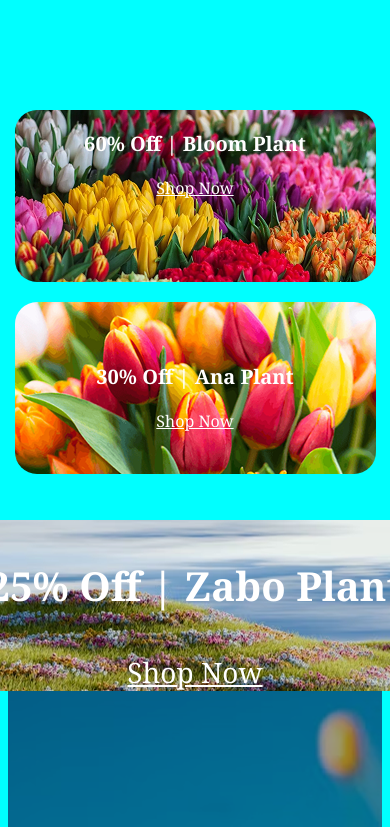
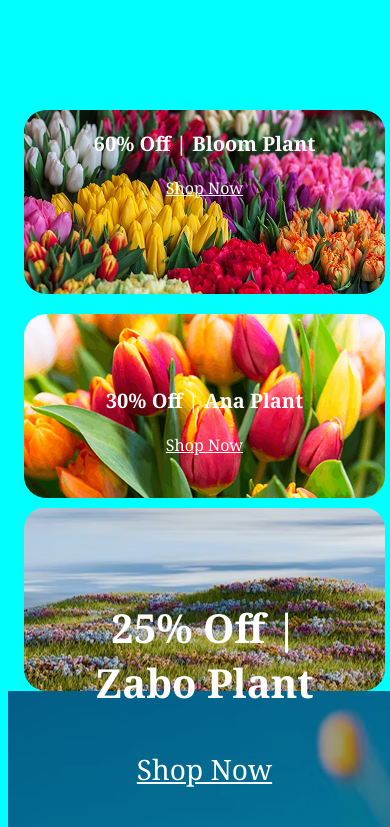
Before and after one commit to fmnihal/ResponsiveLayout-FlowerMarket, a plain HTML site: page index.html in a window 390 px wide. Shown: the part 3737-4564 px from the top of the page. Drawn offline with nearby package versions, Linux system fonts and the light colour scheme.

Commit message:
maybe matha blank or browser blank

```diff
--- a/style.css
+++ b/style.css
@@ -311,10 +311,14 @@ p {
 }
 
 
+/* ////////////////////////////////////////// */
 @media screen and (max-width: 394px) {
 
 header{
     max-width: 393px;
+}
+.iphone-nav-bar{
+    display: flex;
 }
 .nav{
 justify-content: space-between;
@@ -330,9 +334,9 @@ justify-content: space-between;
     max-width: 393px;
     margin: 0 auto;
 }
-#home, #shop, #about{
+#home a, #shop a, #about a{
     display: none;
-    /* visibility: hidden; */
+    visibility: hidden;
 }
 
 h1, h2{
@@ -344,6 +348,7 @@ p{
 
 
 .banner{
+    display: flex;
     flex-direction: column-reverse;
     width: 430px;
     margin: 0 auto;
@@ -482,6 +487,7 @@ p{
     flex-direction: column;
     width: 361px;
     height: 581px;
+    margin: 0 16px;
 }
 .deal-bloom-ana{
     width: 100%;
@@ -501,20 +507,29 @@ p{
 }
 .deal-bloom-container{
     background-image: url('./assets/deal-bloom.png');
-    height: 172px;
+    height: 184px;
+    width: 361px;
     margin-bottom: 20px;
     border-radius: 22px;
 }
 .deal-ana-container{
     background-image: url('./assets/deal-ana.png');
-    height: 172px;
+    height: 184px;
+    width: 361px;
     margin-bottom: 0px;
     border-radius: 22px;
 }
 .deal-zabo-container{
     background-image: url('./assets/deal-zabo.png');
-    height: 172px;
+    height: 184px;
+    width: 361px;
     border-radius: 22px;
+    display: flex;
+    justify-content: center;
+}
+.deal-ana-text, .deal-bloom-text, .deal-zabo-text{
+    width: 270px;
+    height: 77px;
 }
 .deal-zabo p{
     font-size: 40px;
@@ -535,6 +550,7 @@ p{
     background-image: url('./assets/news-letter-bg.png');
     width: 100%;
     height: 276px;
+    width: 393px;
 }
 .join-container{
     text-align: center;
```
